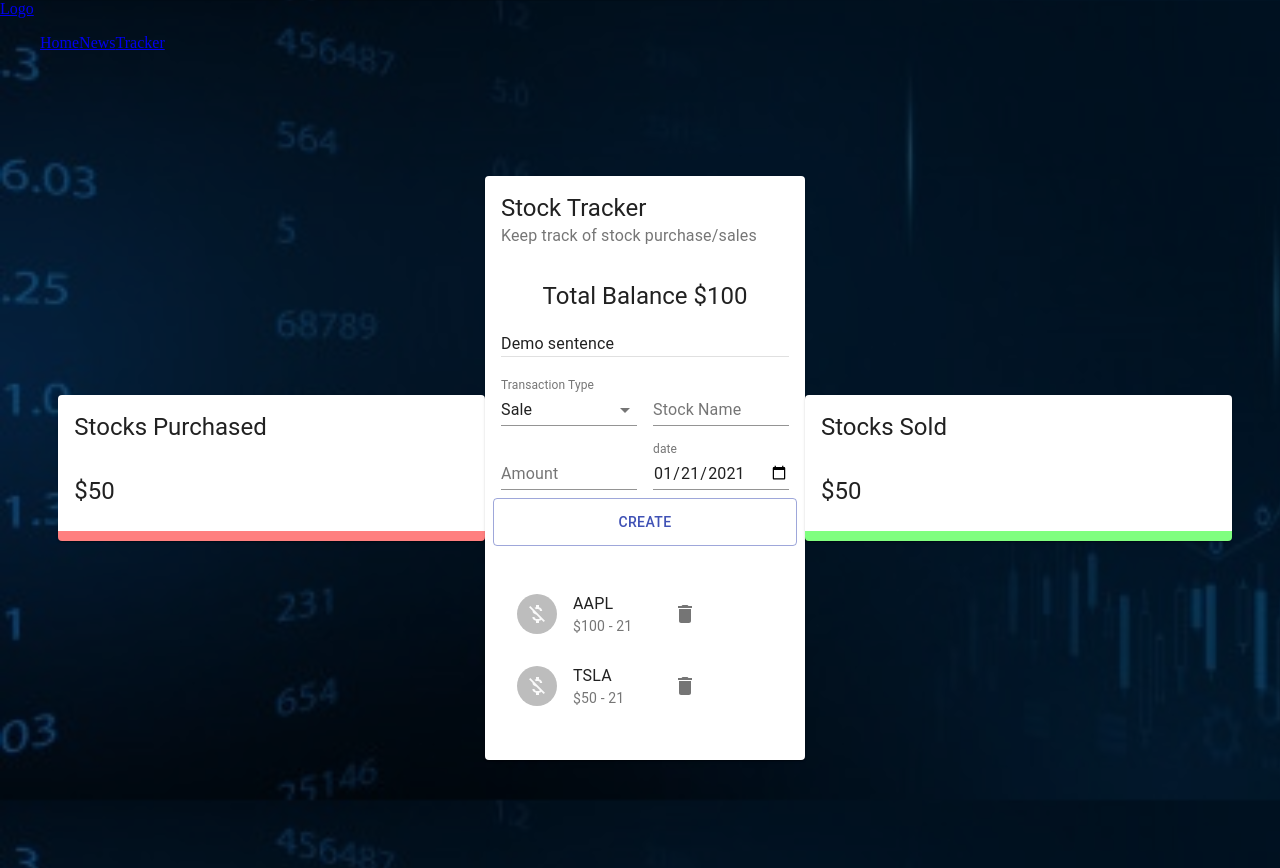
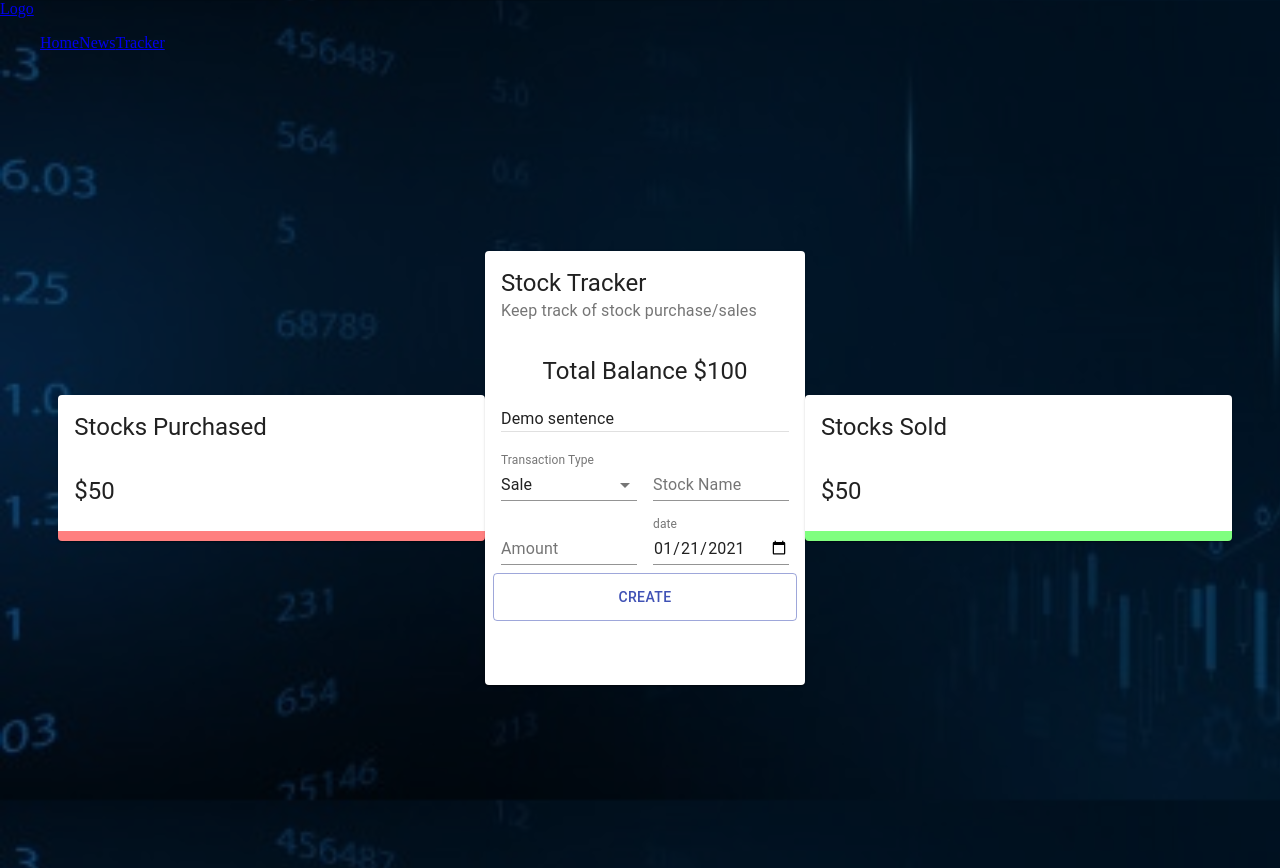
Before and after one commit to anjalikabariya/FinnTracker, a React (Create React App) app in the folder client/: page /tracker in a window 1280 px wide. Built offline with nearby package versions, Linux system fonts and the light colour scheme.

Commit message:
delete and add operations implemented

```diff
--- a/client/src/components/TrackerList/TrackerList.jsx
+++ b/client/src/components/TrackerList/TrackerList.jsx
@@ -1,12 +1,12 @@
-import React from 'react'
+import React, {useContext} from 'react';
 import { List as MUIList, ListItem, ListItemAvatar, Avatar, ListItemText, ListItemSecondaryAction, IconButton, Slide } from '@material-ui/core';
 import { Delete, MoneyOff } from '@material-ui/icons';
+import {TrackerContext} from '../../context/context';
 import './styles.scss';
 
 const TrackerList = () => {
-    const transactions =[{id:1, type:"sale", stockName:"AAPL", amount:100, date:new Date().getDate()},
-                        {id:2, type:"sale", stockName:"TSLA", amount:50, date:new Date().getDate()},
-                        {id:3, type:"purchase", stockName:"MSFT", amount:200, date:new Date().getDate()}];
+    const { transactions, deleteTransaction } = useContext(TrackerContext);
+
     return (
         <div>
             <MUIList dense={false} className="list">
@@ -14,13 +14,13 @@ const TrackerList = () => {
                     <Slide direction="down" in mountOnEnter unmountOnExit key={transaction.id}>
                     <ListItem>
                         <ListItemAvatar>
-                            <Avatar>
+                            <Avatar style={transaction.type==="Sale" ? {backgroundColor:'green'} : {backgroundColor:'red'}}>
                                 <MoneyOff />
                             </Avatar>
                         </ListItemAvatar>
                         <ListItemText primary={transaction.stockName} secondary={`$${transaction.amount} - ${transaction.date}`} />
                         <ListItemSecondaryAction>
-                            <IconButton edge="end" aria-label="delete">
+                            <IconButton edge="end" aria-label="delete"  onClick={() => deleteTransaction(transaction.id)}>
                                 <Delete />
                             </IconButton>
                         </ListItemSecondaryAction>
--- a/client/src/components/TrackerList/styles.scss
+++ b/client/src/components/TrackerList/styles.scss
@@ -1,4 +1,11 @@
-
+.avatarPurchase{
+    color: #fff;
+    background-color: red;
+}
+.avatarSale{
+    color: white;
+    background-color: green;
+}
 .list{
     max-height: 150px;
     overflow: auto;
```
